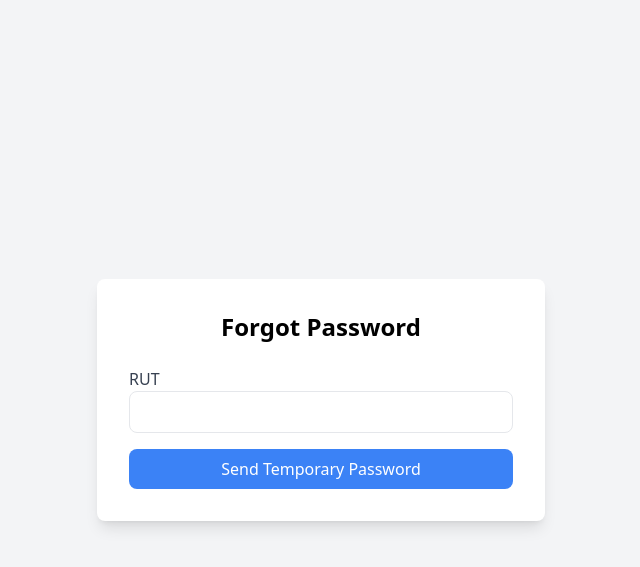
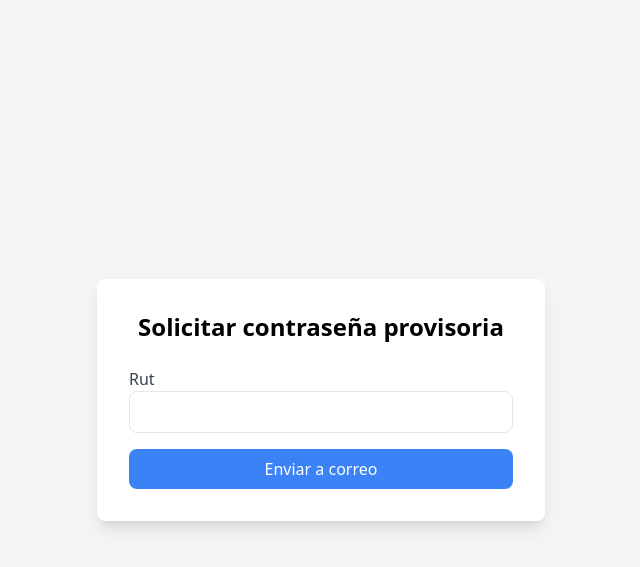
Before and after one commit to eigonzalezrojas/lab-system, a Flask app: page /forgot_password in a window 1280 px wide. Shown: the top 567 px of the page, without its empty margins (319-959 px from the left). Run offline with Flask 2, Linux system fonts and the light colour scheme; some libraries are stand-ins or nearby versions.

Commit message:
send email password

```diff
--- a/app/routes.py
+++ b/app/routes.py
@@ -58,8 +58,8 @@ def forgot_password():
             temporary_password = ''.join(random.choices(string.ascii_letters + string.digits, k=8))
             user.set_password(temporary_password)
             db.session.commit()
-            subject = "Temporary Password"
-            body = f"Your temporary password is: {temporary_password}"
+            subject = "Contraseña temporal"
+            body = f"Su contraseña temporal es: {temporary_password}"
             if send_email(subject, user.email, body):
                 flash('A temporary password has been sent to your email.', 'success')
             else:
--- a/app/templates/forgot_password.html
+++ b/app/templates/forgot_password.html
@@ -5,17 +5,18 @@
     <meta name="viewport" content="width=device-width, initial-scale=1.0">
     <title>Forgot Password</title>
     <script src="https://cdn.tailwindcss.com"></script>
+    <script src="https://cdn.jsdelivr.net/npm/sweetalert2@11"></script>
 </head>
 <body class="bg-gray-100">
     <div class="min-h-screen flex items-center justify-center">
         <div class="max-w-md w-full bg-white p-8 rounded-lg shadow-lg">
-            <h2 class="text-2xl font-bold mb-6 text-center">Forgot Password</h2>
+            <h2 class="text-2xl font-bold mb-6 text-center">Solicitar contraseña provisoria</h2>
             <form method="POST">
                 <div class="mb-4">
-                    <label for="rut" class="block text-gray-700">RUT</label>
+                    <label for="rut" class="block text-gray-700">Rut</label>
                     <input type="text" name="rut" id="rut" class="w-full px-3 py-2 border rounded-lg" required>
                 </div>
-                <button type="submit" class="w-full bg-blue-500 text-white py-2 rounded-lg">Send Temporary Password</button>
+                <button type="submit" class="w-full bg-blue-500 text-white py-2 rounded-lg">Enviar a correo</button>
             </form>
         </div>
     </div>
```
Also changed, not shown: app/templates/admin_dashboard.html (+12 -6 lines), app/templates/login.html (+5 -4 lines).
